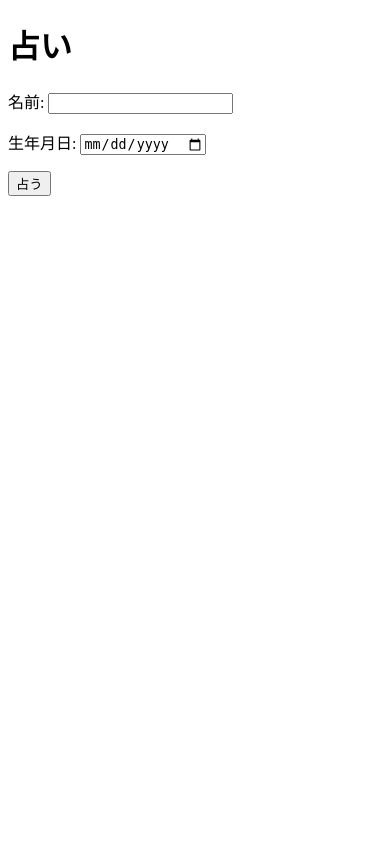
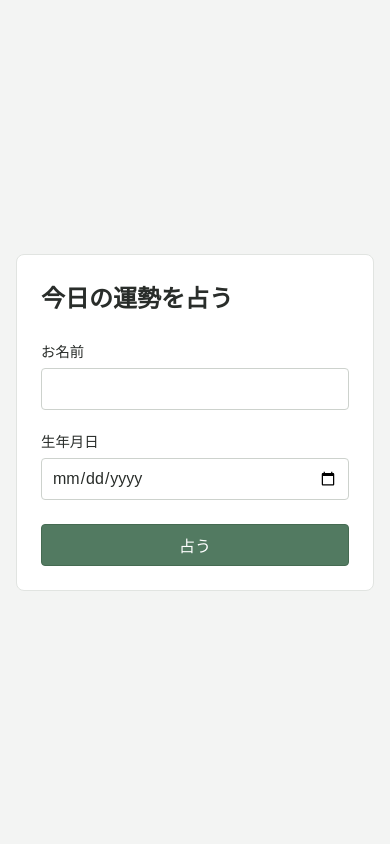
Before and after one commit to k25092/K25092-08, a Flask app: page /uranai in a window 390 px wide. Run offline with Flask 3, Linux system fonts and the light colour scheme.

Commit message:
style: 占い画面のCSSデザインを調整

```diff
--- /dev/null
+++ b/uranai/static/uranai.css
@@ -0,0 +1,135 @@
+* {
+  box-sizing: border-box;
+}
+
+body {
+  margin: 0;
+  background: #f3f4f3;
+  color: #292d2a;
+  font-family: "Noto Sans JP", "Yu Gothic", sans-serif;
+}
+
+.page-shell {
+  display: grid;
+  min-height: 100vh;
+  place-items: center;
+  padding: 24px 16px;
+}
+
+.panel {
+  width: min(100%, 440px);
+  padding: 32px;
+  border: 1px solid #e1e4e1;
+  border-radius: 8px;
+  background: #fff;
+}
+
+h1 {
+  margin: 0 0 26px;
+  font-size: 1.5rem;
+  font-weight: 600;
+}
+
+.fortune-form {
+  display: grid;
+  gap: 20px;
+}
+
+.form-field {
+  display: grid;
+  gap: 7px;
+}
+
+.form-field label {
+  font-size: 0.9rem;
+}
+
+.form-field input {
+  width: 100%;
+  min-height: 42px;
+  padding: 8px 10px;
+  border: 1px solid #cdd2cd;
+  border-radius: 4px;
+  background: #fff;
+  color: inherit;
+  font: inherit;
+}
+
+.form-field input:focus {
+  border-color: #527a61;
+  outline: 2px solid #dce9df;
+}
+
+.primary-button,
+.secondary-button {
+  display: inline-flex;
+  min-height: 42px;
+  align-items: center;
+  justify-content: center;
+  border-radius: 4px;
+  font: inherit;
+  text-decoration: none;
+}
+
+.primary-button {
+  margin-top: 4px;
+  border: 1px solid #456b52;
+  background: #527a61;
+  color: #fff;
+  cursor: pointer;
+}
+
+.primary-button:hover {
+  background: #456b52;
+}
+
+.result-card {
+  padding: 20px;
+  border-left: 4px solid #527a61;
+  background: #f5f7f5;
+}
+
+.is-invalid {
+  border-left-color: #9c5656;
+}
+
+.rank-number {
+  margin: 0 0 10px;
+  color: #456b52;
+  font-size: 2rem;
+  font-weight: 600;
+}
+
+.rank-number span {
+  color: #737873;
+  font-size: 1rem;
+  font-weight: 400;
+}
+
+.result-message {
+  margin: 0;
+  line-height: 1.7;
+}
+
+.submitted-info {
+  margin: 18px 0;
+  color: #737873;
+  font-size: 0.9rem;
+}
+
+.secondary-button {
+  width: 100%;
+  margin-top: 22px;
+  border: 1px solid #cdd2cd;
+  color: #456b52;
+}
+
+.secondary-button:hover {
+  background: #f5f7f5;
+}
+
+@media (max-width: 480px) {
+  .panel {
+    padding: 24px;
+  }
+}
--- a/uranai/templates/uranai_form.html
+++ b/uranai/templates/uranai_form.html
@@ -4,21 +4,24 @@
   <meta charset="UTF-8">
   <meta name="viewport" content="width=device-width, initial-scale=1.0">
   <title>占い</title>
+  <link rel="stylesheet" href="{{ url_for('static', filename='uranai.css') }}">
 </head>
 <body>
-  <main>
-    <h1>占い</h1>
-    <form action="/uranai/play" method="POST">
-      <p>
-        <label for="name">名前:</label>
-        <input type="text" id="name" name="name" required>
-      </p>
-      <p>
-        <label for="birthday">生年月日:</label>
-        <input type="date" id="birthday" name="birthday" required>
-      </p>
-      <button type="submit">占う</button>
-    </form>
+  <main class="page-shell">
+    <section class="panel" aria-labelledby="page-title">
+      <h1 id="page-title">今日の運勢を占う</h1>
+      <form action="/uranai/play" method="POST" class="fortune-form">
+        <div class="form-field">
+          <label for="name">お名前</label>
+          <input type="text" id="name" name="name" autocomplete="name" required>
+        </div>
+        <div class="form-field">
+          <label for="birthday">生年月日</label>
+          <input type="date" id="birthday" name="birthday" autocomplete="bday" required>
+        </div>
+        <button type="submit" class="primary-button">占う</button>
+      </form>
+    </section>
   </main>
 </body>
 </html>
```
Also changed, not shown: uranai/templates/uranai_play.html (+15 -6 lines).
